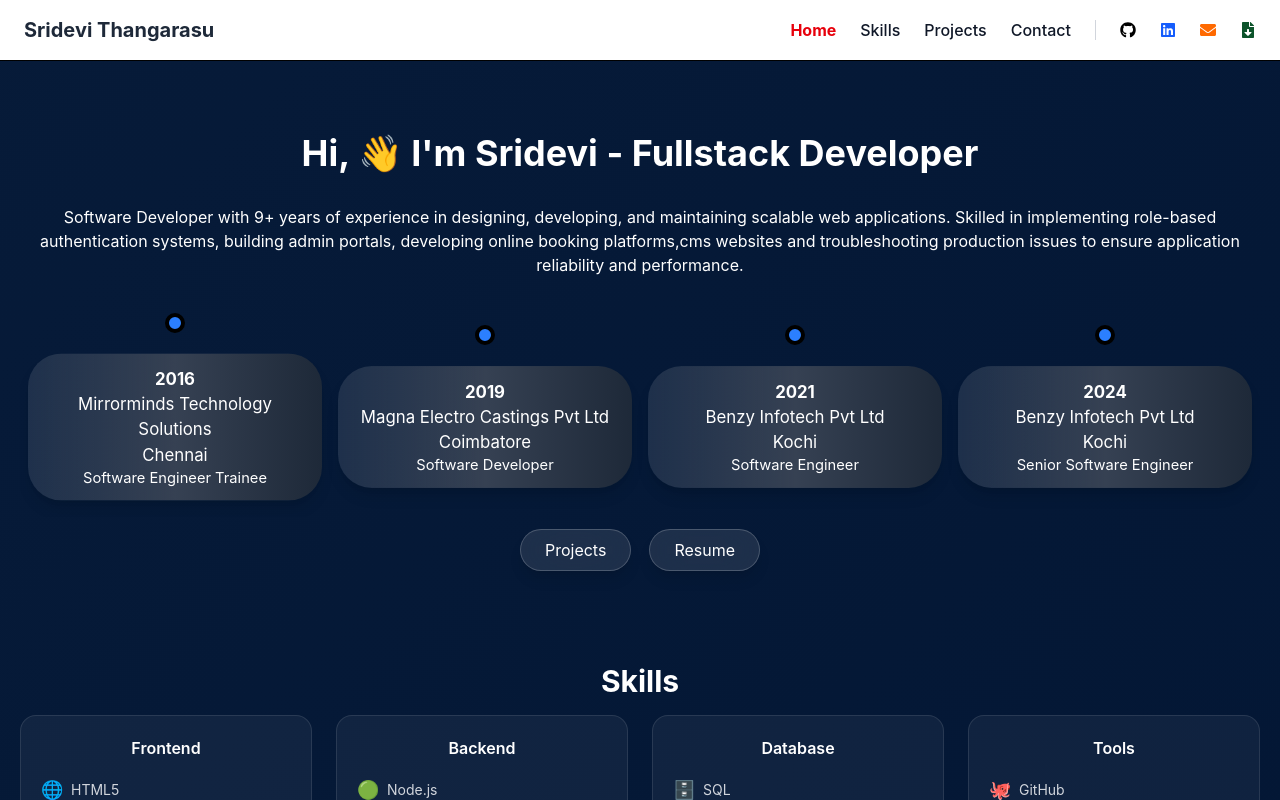
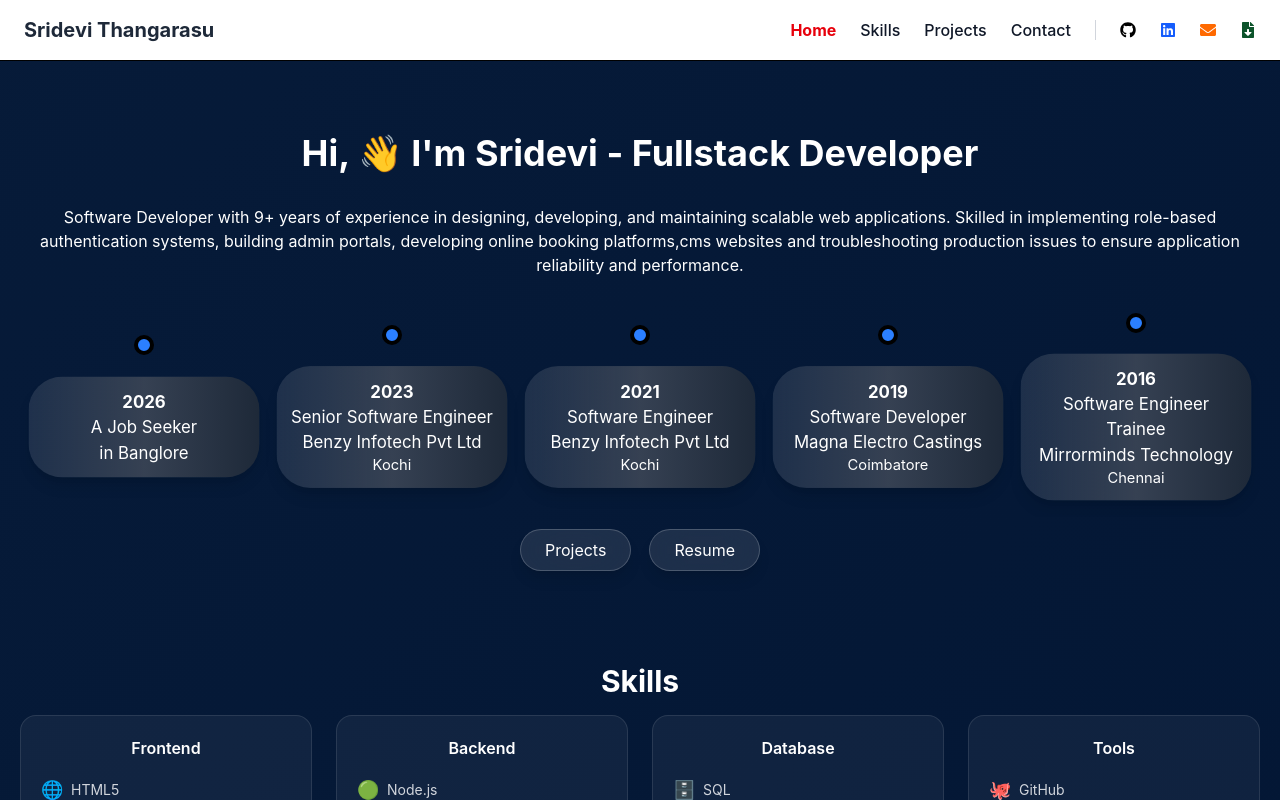
Before and after one commit to shreedevi7195-sketch/po, a React app: page / in a window 1280 px wide. Shown: the top 800 px of the page. Built offline with nearby package versions, Linux system fonts and the light colour scheme; the HTML template or start-up script is replaced by a standard one.

Commit message:
template-pf-9-a

```diff
--- a/src/components/PortFolio.jsx
+++ b/src/components/PortFolio.jsx
@@ -226,29 +226,37 @@ const fadeIn = {
 
 const milestones = [
   {
-    year: "2016",
-    title: "Mirrorminds Technology Solutions",
-    location: "Chennai",
-    desc: "Software Engineer Trainee"
+    year: "2026",
+    title: "A Job Seeker",
+    desc: "",
+    location: "in Banglore",
+
+  },
+  {
+    year: "2023",
+    title: "Senior Software Engineer",
+    location: "Benzy Infotech Pvt Ltd",
+    desc: "Kochi"
+  },
+  {
+    year: "2021",
+    title: "Software Engineer",
+    location: "Benzy Infotech Pvt Ltd",
+    desc: "Kochi"
   },
   {
     year: "2019",
-    title: "Magna Electro Castings Pvt Ltd",
-    location: "Coimbatore",
-    desc: "Software Developer"
+    title: "Software Developer",
+    location: "Magna Electro Castings ",
+    desc: "Coimbatore"
   },
   {
-    year: "2021",
-    title: "Benzy Infotech Pvt Ltd",
-    location: "Kochi",
-    desc: "Software Engineer"
-  },
-  {
- year: "2024",
-   title: "Benzy Infotech Pvt Ltd",
-    location: "Kochi",
-    desc: "Senior Software Engineer"
+    year: "2016",
+    title: "Software Engineer Trainee",
+    location: "Mirrorminds Technology",
+    desc: "Chennai"
   }
+
 ];
 
 export default function Portfolio() {
@@ -497,7 +505,7 @@ export default function Portfolio() {
             </div>
 
             {/* Card */}
-            <div className="mt-6 text-white p-3 rounded-4xl shadow-lg w-70 text-center hover:shadow-blue-800/50 scale-105 transition bg-gradient-to-r  bg-white/10 via-gray-700 to-gray-800">
+            <div className="mt-6 text-white p-3 rounded-4xl shadow-lg w-55 text-center hover:shadow-blue-800/50 scale-105 transition bg-gradient-to-r  bg-white/10 via-gray-700 to-gray-800">
               <h3 className="font-bold">{item.year}</h3>
               <p className="">{item.title}</p>
               <p className="">{item.location}</p>
```
